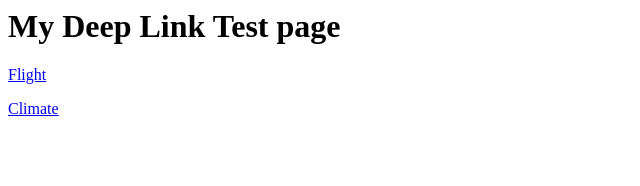
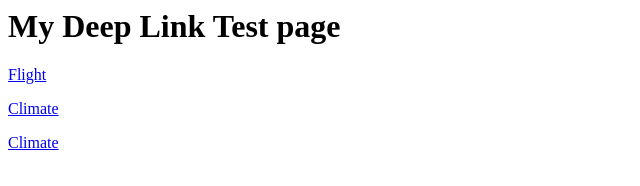
Before and after one commit to jogidipen/jogidipen.github.io, a plain HTML site: page deeplink.html in a window 1280 px wide. Shown: the full height of the page, 0-640 px from the left. Drawn offline with Linux system fonts and the light colour scheme.

Commit message:
-- added deeplink for weekly challenge

```diff
--- a/deeplink.html
+++ b/deeplink.html
@@ -6,5 +6,6 @@
        <h1>My Deep Link Test page</h1>
        <p><a href="https://www.evolutiondigitalgame.com/flight">Flight</a></p>
        <p><a href="https://www.evolutiondigitalgame.com/climate">Climate</a></p>
+       <p><a href="https://www.evolutiondigitalgame.com/weeklychallenge">Climate</a></p>
     </body>
 </html>
```
